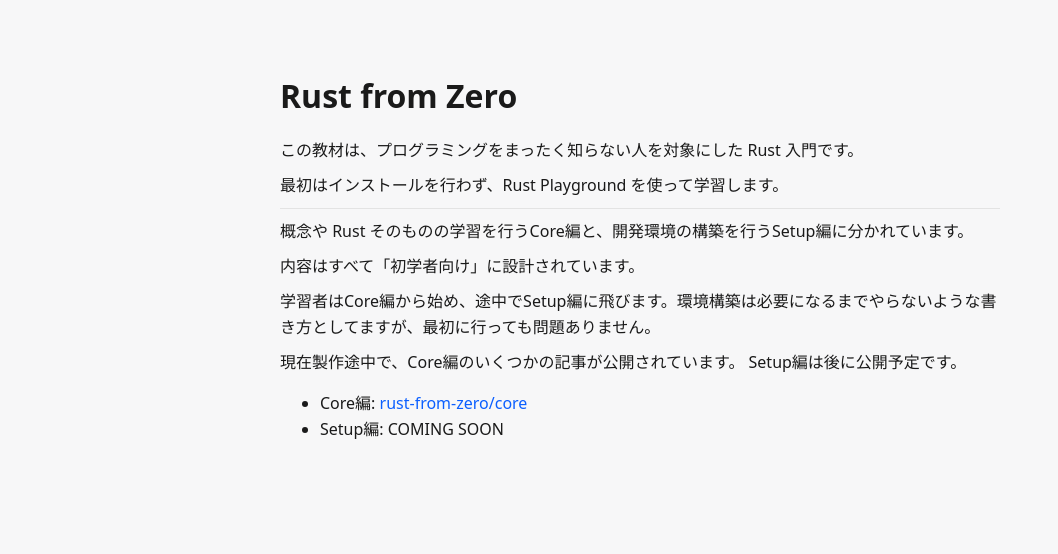
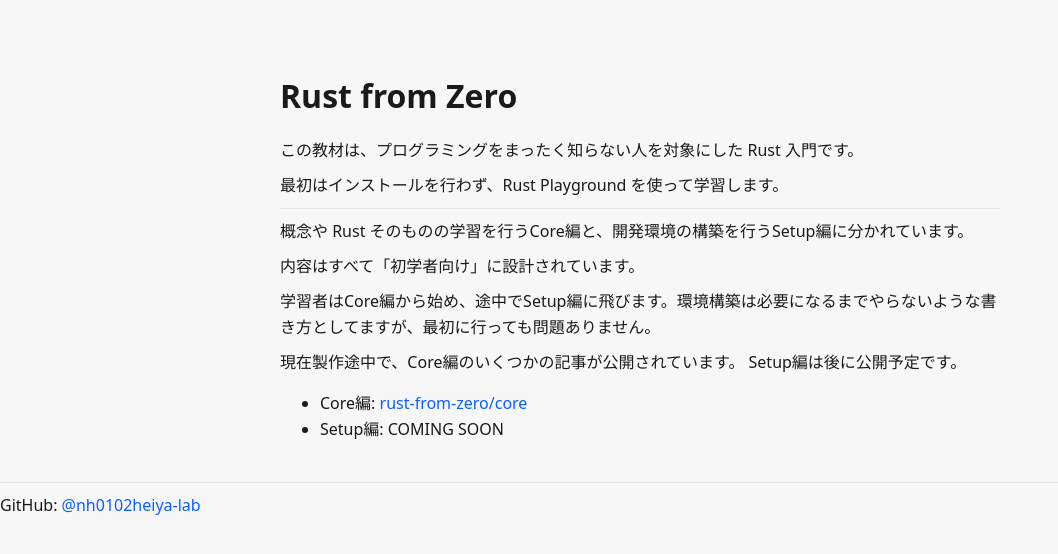
Before and after one commit to nh0102heiya-lab/programming-lessons, a Jekyll site: the page built from _rust-from-zero/index.md, in a window 1280 px wide. Shown: the top 554 px of the page, without its empty margins (0-1058 px from the left). Built offline with Jekyll 4.4.1, drawn with Linux system fonts in a browser that asks for light colours.

Commit message:
Update index.html

```diff
--- a/_layouts/index.html
+++ b/_layouts/index.html
@@ -16,5 +16,15 @@
   <main>
     {{ content }}
   </main>
+
+  <footer>
+    <hr>
+    <p>
+      GitHub:
+      <a href="https://github.com/nh0102heiya-lab" target="_blank" rel="noopener">
+        @nh0102heiya-lab
+      </a>
+    </p>
+  </footer>
 </body>
 </html>
```
